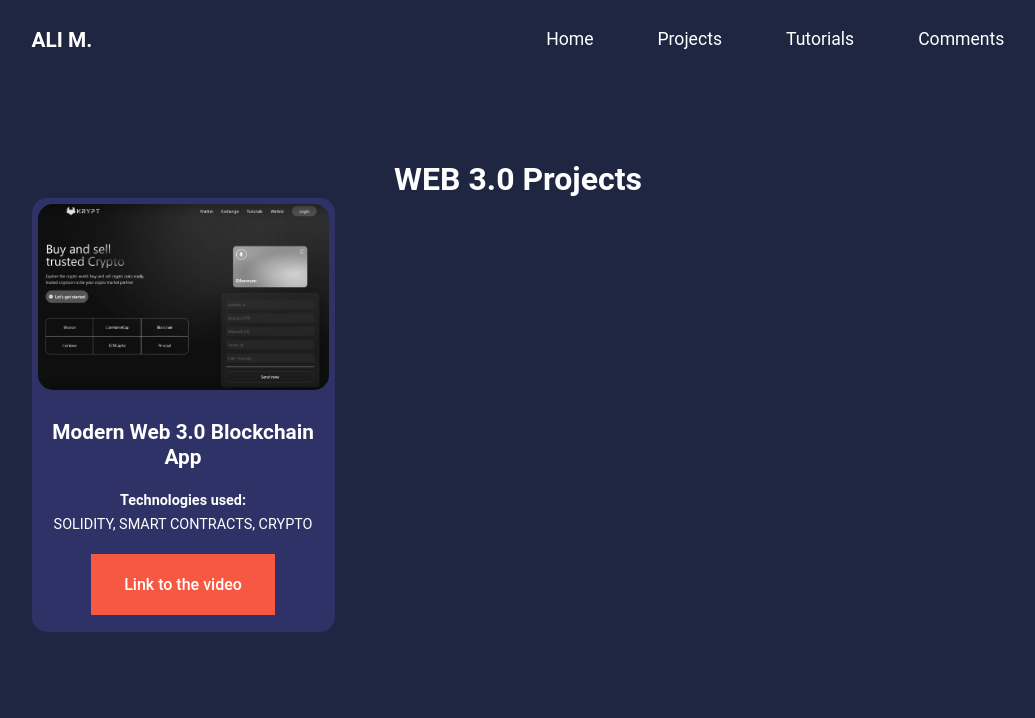
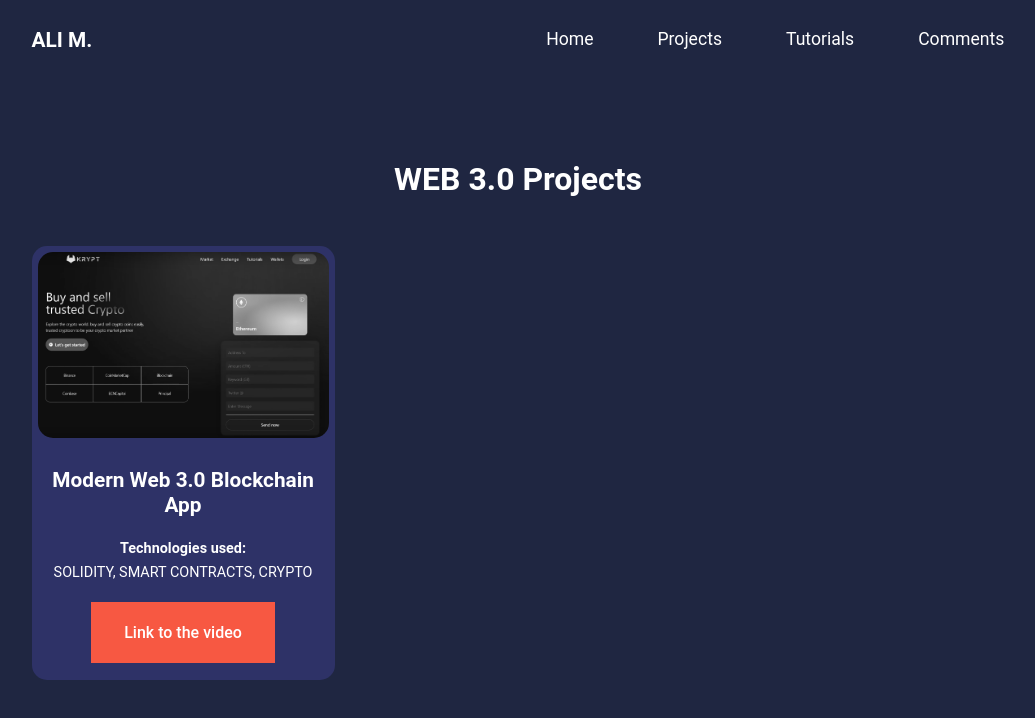
Before and after one commit to ali-alim/education, a React (Create React App) app: page /web3 in a window 1280 px wide. Shown: the top 718 px of the page, without its empty margins (122-1157 px from the left). Built offline with nearby package versions, Linux system fonts and the light colour scheme.

Commit message:
organizing props for Web3 component

```diff
--- a/src/components/Projects/Web3/Web3.js
+++ b/src/components/Projects/Web3/Web3.js
@@ -1,25 +1,20 @@
 import React from "react";
-import jsmastery from "./../../../images/jsmastery_web3.png"
 
-export default function Web3() {
+export default function Web3({ link, img, header, paragraph }) {
   return (
     <>
       <div className="project">
         <div className="project__image">
-          <img src={jsmastery} alt="web3.0" />
+          <img src={img} alt="web3.0" />
         </div>
         <div className="project__info">
-          <h4>Modern Web 3.0 Blockchain App</h4>
+          <h4>{header}</h4>
           <p>
             <b>Technologies used:</b>
             <br />
-            SOLIDITY, SMART CONTRACTS, CRYPTO
+            {paragraph}
           </p>
-          <a
-            href="https://www.youtube.com/watch?v=Wn_Kb3MR_cU"
-            target="_blank"
-            class="btn btn-primary"
-          >
+          <a href={link} target="_blank" class="btn btn-primary">
             Link to the video
           </a>
         </div>
--- a/src/pages/Web3/Web3.js
+++ b/src/pages/Web3/Web3.js
@@ -1,7 +1,16 @@
 import Navbar from "../../components/Navbar/Navbar";
 import "./web3.css";
+import Web3 from "./../../components/Projects/Web3/Web3";
+import jsmastery from "./../../images/jsmastery_web3.png";
 
-import Web3 from "../../components/Projects/Web3/Web3";
+const web3_info = [
+  {
+    img: jsmastery,
+    header: "Modern Web 3.0 Blockchain App",
+    paragraph: "SOLIDITY, SMART CONTRACTS, CRYPTO",
+    link: "https://www.youtube.com/watch?v=Wn_Kb3MR_cU",
+  },
+];
 
 export default function web3() {
   return (
@@ -10,7 +19,15 @@ export default function web3() {
       <div className="projects">
         <h2>WEB 3.0 Projects</h2>
         <div className="container projects__container">
-        <Web3 />
+          {/* <Web3 /> */}
+          {web3_info.map((info) => (
+            <Web3
+              img={info.img}
+              header={info.header}
+              paragraph={info.paragraph}
+              link={info.link}
+            />
+          ))}
         </div>
       </div>
     </>
--- a/src/pages/Web3/web3.css
+++ b/src/pages/Web3/web3.css
@@ -9,11 +9,12 @@
 }
 
 .project {
+  margin-top: 3rem;
   background: var(--color-bg1);
   text-align: center;
   border: 1px solid transparent;
   transition: var(--transition);
-  border-radius: 15px
+  border-radius: 15px;
 }
 
 .project:hover {
@@ -30,20 +31,20 @@
   font-size: 0.9rem;
 }
 
-.projects h2{
+.projects h2 {
   text-align: center;
 }
 
-.project__image{
+.project__image {
   padding: 5px;
 }
 
-.project__image img{
+.project__image img {
   filter: saturate(0);
   object-fit: cover;
   width: 100%;
   border-radius: 15px;
 }
-.project__image img:hover{
+.project__image img:hover {
   filter: saturate(1);
 }
```
Lines whose indentation alone changed are shown as unchanged.
